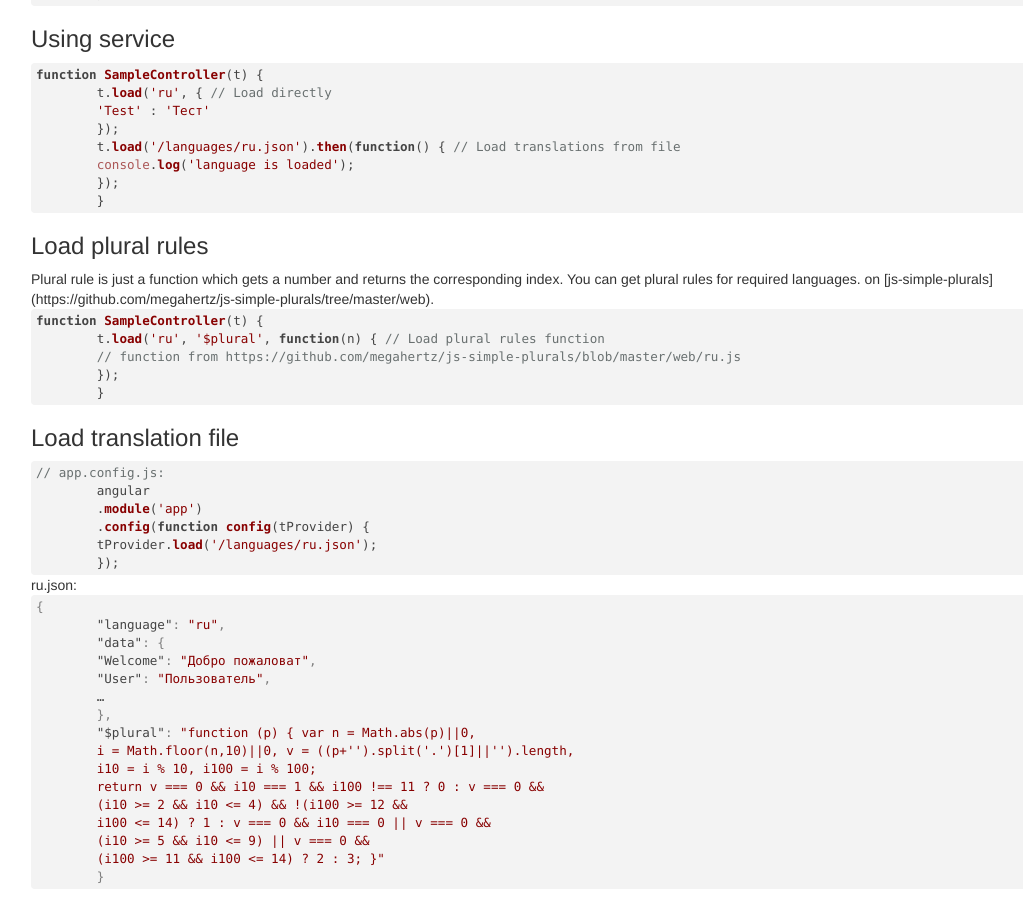
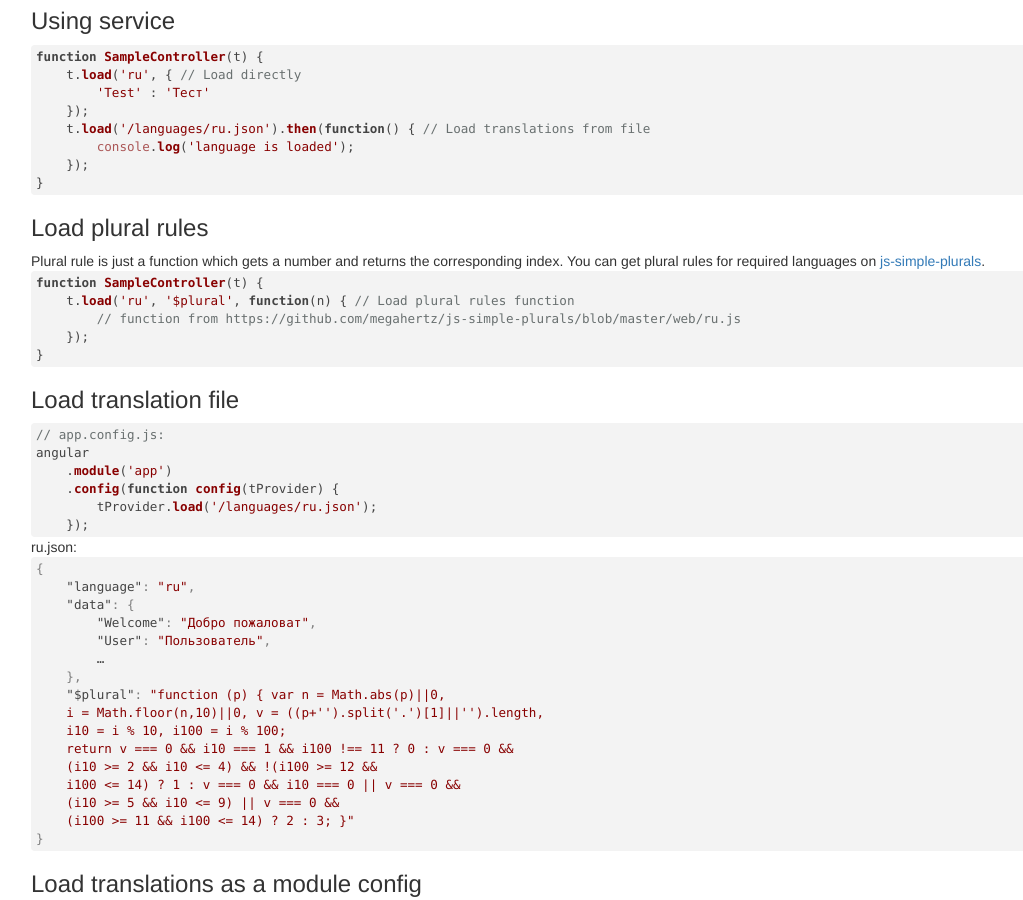
Before and after one commit to megahertz/mg-translate, a plain HTML site: page index.html in a window 1280 px wide. Shown: the part 1053-1953 px from the top of the page, without its empty margins (39-1062 px from the left). Drawn offline with nearby package versions, Linux system fonts and the light colour scheme.

Commit message:
Fix html

```diff
--- a/index.html
+++ b/index.html
@@ -136,9 +136,10 @@
 }</code>
 
     <h3 t>Load plural rules</h3>
-    Plural rule is just a function which gets a number and returns the corresponding index.
-    You can get plural rules for required languages.
-    on [js-simple-plurals](https://github.com/megahertz/js-simple-plurals/tree/master/web).
+    <t>Plural rule is just a function which gets a number and returns the corresponding index.
+        You can get plural rules for required languages on</t>
+    <a href="https://github.com/megahertz/js-simple-plurals/tree/master/web>">
+        js-simple-plurals</a>.
     <code class="javascript">function SampleController(t) {
     t.load('ru', '$plural', function(n) { // Load plural rules function
         // function from https://github.com/megahertz/js-simple-plurals/blob/master/web/ru.js
@@ -255,7 +256,7 @@
 
     <h3 t><t>Filter</t> t</h3>
 
-    The t filter function is the same as t() service function.
+    <t>The t filter function is the same as t() service function.</t>
 
     <h3><t>Directive</t> t</h3>
 
--- a/langs/ru.js
+++ b/langs/ru.js
@@ -26,6 +26,7 @@
         'Name': 'Название',
         'Number for plural rules or values to replace placeholders': 'Число для правил числительных или значание для замены шаблонов',
         'Parameters': 'Параметры',
+        'Plural rule is just a function which gets a number and returns the corresponding index.\n        You can get plural rules for required languages on': 'Правила выбора числительных это функция которая принимает число и возвращает соответсвенный индекс. Вы можете взять эти правила на',
         'Provider': 'Провайдер',
         'Returns an application language.': 'Возвращает язык приложения.',
         'Russian': 'Русский',
@@ -33,7 +34,8 @@
         'Sets an application language. If the language is not set the library\n            tries to detect it automatically using a navigator object or a value from\n            localStorage.lang. To disable autodetection you can set a false value.': 'Устанавливает язык приложения. Если язык не задан библиотека пытается определить его через navigator или значение из localStorage.lang. Используйте false чтобы отключить автоопределение.',
         'Simple and lightweight (~3kb) angular translate library with format similar\n            to yii or drupal': 'Простая и легкая (~3кб) angular библиотека для переводов как в yii или drupal',
         'Simple example': 'Простой пример',
-        'The t directive can be used as an element or as an attribute. values and category\n    parameters are the same as for t() service function.': 'Директива t может использоваться и как элемент и как атрибут. Параметры values и category те же что и для функции t() сервиса.',
+        'The t filter function is the same as t() service function.': 'Фильтр t аналогичен функции сервиса t().',
+        'The t directive can be used as an element or as an attribute. values and category\n        parameters are the same as for t() service function.': 'Директива t может использоваться и как элемент и как атрибут. Параметры values и category те же что и для функции t() сервиса.',
         'Translate an attribute': 'Перевод аттрибута',
         'Translates the text.': 'Переводит текст.',
         'Translates the text and replaces each placeholder by a corresponding value.': 'Переводит текст и заменяет каждый шаблон соответствующим значением.',
--- a/src/mg-translate.js
+++ b/src/mg-translate.js
@@ -124,10 +124,12 @@
          * @returns {*}
          */
         function translate(message, params, category) {
+            /* jshint -W074 */
             category = category || 'app';
 
+            translations[currentLang] = translations[currentLang] || {};
+
             if (
-                translations[currentLang] &&
                 translations[currentLang][category] &&
                 translations[currentLang][category][message])
             {
@@ -177,12 +179,24 @@
         }
     }
 
+    /**
+     * @ngdoc filter
+     * @name t
+     * @module mg.translate
+     * @ngInject
+     */
     function filter(t) {
         return function(message, params, category) {
             return t(message, params, category);
         };
     }
 
+    /**
+     * @ngdoc directive
+     * @name t
+     * @module mg.translate
+     * @ngInject
+     */
     function directive(t, $rootScope) {
         return {
             link:     link,
@@ -192,7 +206,6 @@
 
         function link(scope, element, attrs) {
             var category = attrs.category || 'app';
-            var params = scope.$eval(attrs.values);
             var translateAttributes = attrs.t || 'html';
             var original = {};
 
@@ -209,14 +222,19 @@
 
             $rootScope.$on('$languageChange', applyTranslate);
 
+            if (attrs.values) {
+                scope.$watch(attrs.values, applyTranslate);
+            }
+
             applyTranslate();
 
             function applyTranslate() {
+                var values = scope.$eval(attrs.values, scope);
                 angular.forEach(translateAttributes.split(','), function(a) {
                     if ('html' === a) {
-                        element.html(t(original.html, params, category));
+                        element.html(t(original.html, values, category));
                     } else {
-                        element.attr(a, t(original[a], params, category));
+                        element.attr(a, t(original[a], values, category));
                     }
                 });
             }
```
Lines whose indentation alone changed are shown as unchanged.
